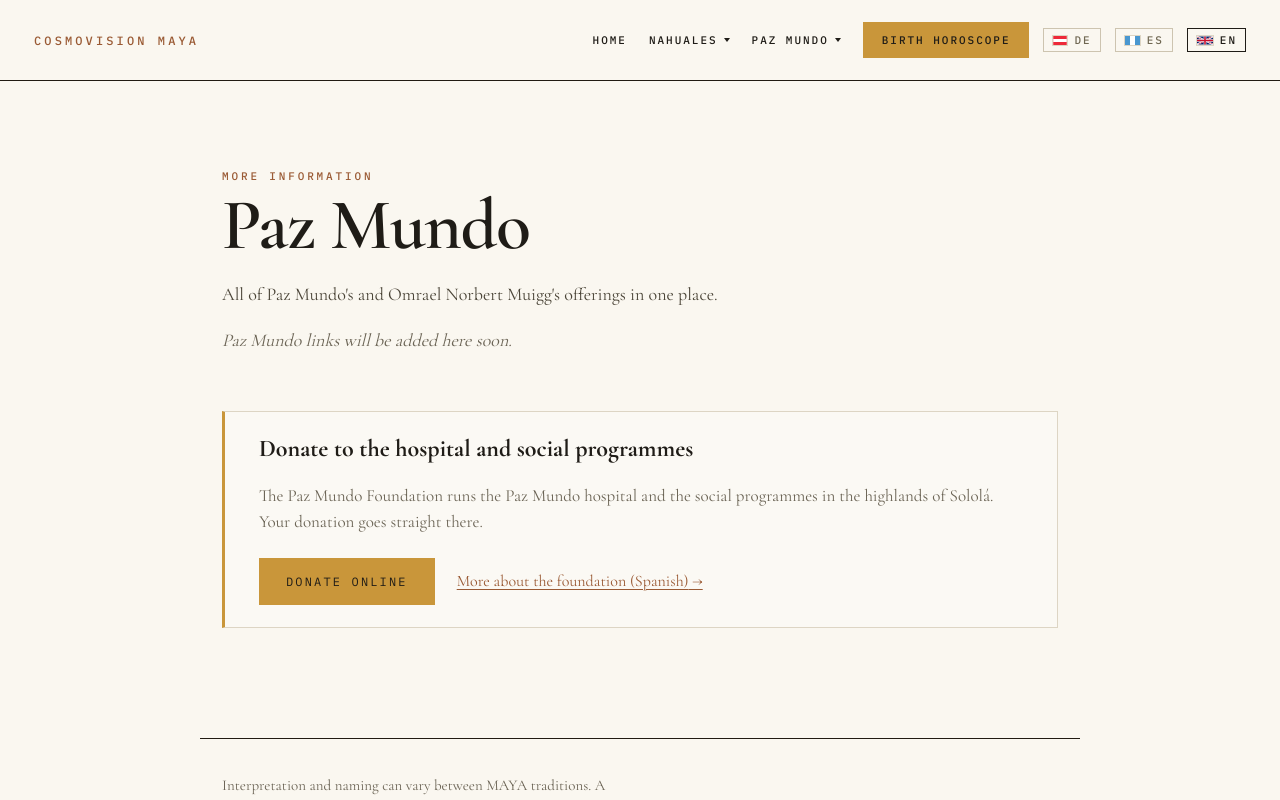
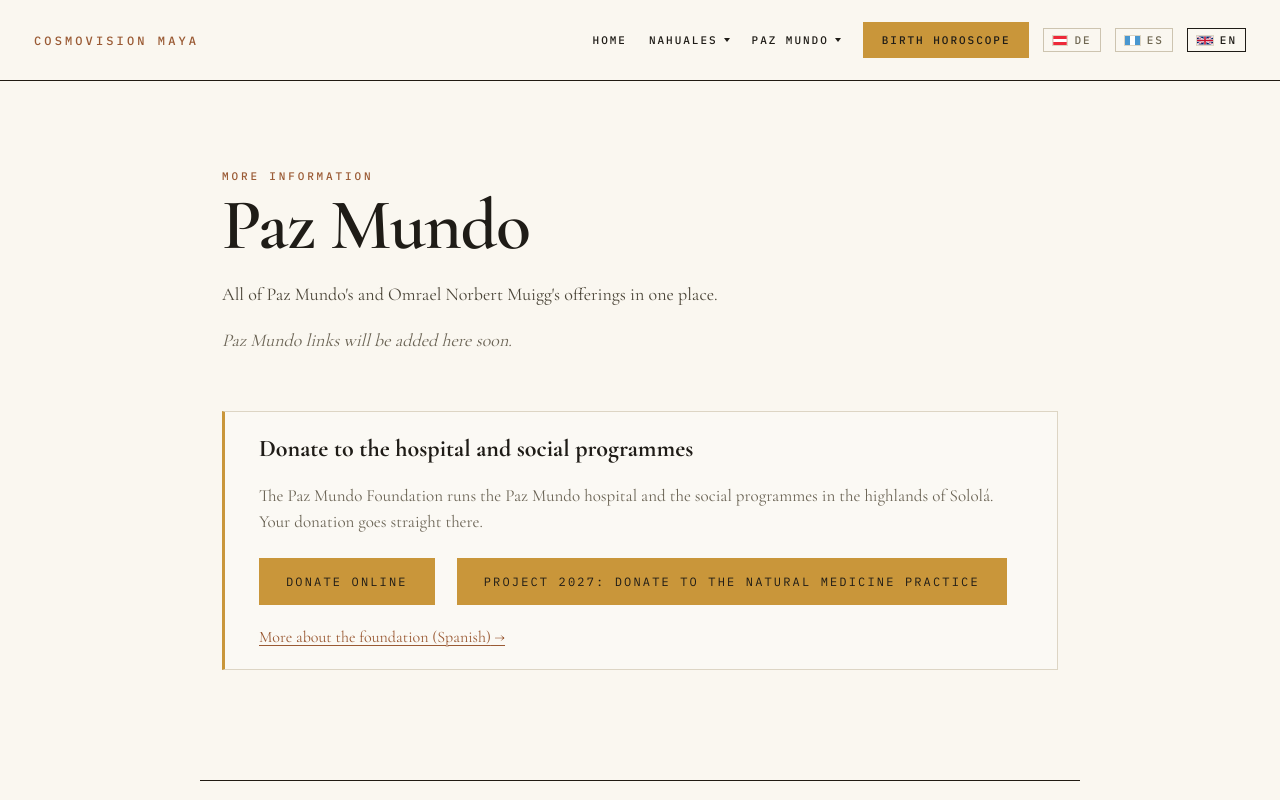
Before and after one commit to omraelnorbert-sudo/Claude, a Next.js app: page /en/paz-mundo in a window 1280 px wide. Shown: the top 800 px of the page. Built offline with nearby package versions, Linux system fonts and the light colour scheme; no server answers; the database is empty.

Commit message:
Spendenblock: Knopf Projekt 2027 Naturheilpraxis (DE, EN, ES)
Co-Authored-By: Claude Opus 5.5 <noreply@anthropic.com>

```diff
--- a/components/SpendenBlock.tsx
+++ b/components/SpendenBlock.tsx
@@ -3,6 +3,7 @@ import SpendenKnopf from "@/components/SpendenKnopf";
 // Spenden für Hospital und Sozialprogramme der Stiftung Paz Mundo, direkt im
 // Payrexx-Fenster (lädt erst beim Klick). Steht auf den Paz-Mundo-Seiten.
 // Payrexx hat keine englische Fassung — Englisch öffnet die deutsche.
+// „projekt“: Formular „Fundraising Naturheilpraxis PAZ MUNDO“ (Omrael, 24.10.2026).
 
 const TEXTE = {
   de: {
@@ -10,6 +11,7 @@ const TEXTE = {
     text: "Die MAYA Friedensstiftung trägt das Hospital Paz Mundo und die Sozialprogramme im Hochland von Sololá. Deine Spende kommt direkt dort an.",
     knopf: "Online spenden",
     fenster: "https://pazmundoshop.payrexx.com/de/pay?tid=8ca9886c&hide_description=1",
+    projekt: { label: "Projekt 2027: Für die Naturheilpraxis spenden", fenster: "https://pazmundoshop.payrexx.com/de/pay?cid=abb46b4f&hide_description=1" },
     mehr: { href: "https://stiftung.pazmundo.org/#spenden", label: "Mehr zur MAYA Friedensstiftung" },
   },
   en: {
@@ -17,6 +19,7 @@ const TEXTE = {
     text: "The Paz Mundo Foundation runs the Paz Mundo hospital and the social programmes in the highlands of Sololá. Your donation goes straight there.",
     knopf: "Donate online",
     fenster: "https://pazmundoshop.payrexx.com/de/pay?tid=8ca9886c&hide_description=1",
+    projekt: { label: "Project 2027: Donate to the natural medicine practice", fenster: "https://pazmundoshop.payrexx.com/de/pay?cid=abb46b4f&hide_description=1" },
     mehr: { href: "https://stiftung.pazmundo.org/es#spenden", label: "More about the foundation (Spanish)" },
   },
   es: {
@@ -24,6 +27,7 @@ const TEXTE = {
     text: "La Fundación Paz Mundo sostiene el Hospital Paz Mundo y los programas sociales en el altiplano de Sololá. Tu donación llega directamente allí.",
     knopf: "Donar en línea",
     fenster: "https://pazmundoshop.payrexx.com/es/pay?tid=8ca9886c&hide_description=1",
+    projekt: { label: "Proyecto 2027: donar para el consultorio natural", fenster: "https://pazmundoshop.payrexx.com/es/pay?cid=abb46b4f&hide_description=1" },
     mehr: { href: "https://stiftung.pazmundo.org/es#spenden", label: "Más sobre la fundación" },
   },
 } as const;
@@ -36,6 +40,7 @@ export default function SpendenBlock({ sprache }: { sprache: keyof typeof TEXTE
       <p style={{ marginBottom: "var(--space-3)" }}>{t.text}</p>
       <div style={{ display: "flex", flexWrap: "wrap", alignItems: "center", gap: "var(--space-3)" }}>
         <SpendenKnopf href={t.fenster}>{t.knopf}</SpendenKnopf>
+        <SpendenKnopf href={t.projekt.fenster}>{t.projekt.label}</SpendenKnopf>
         <a href={t.mehr.href}>{t.mehr.label} →</a>
       </div>
     </div>
```
